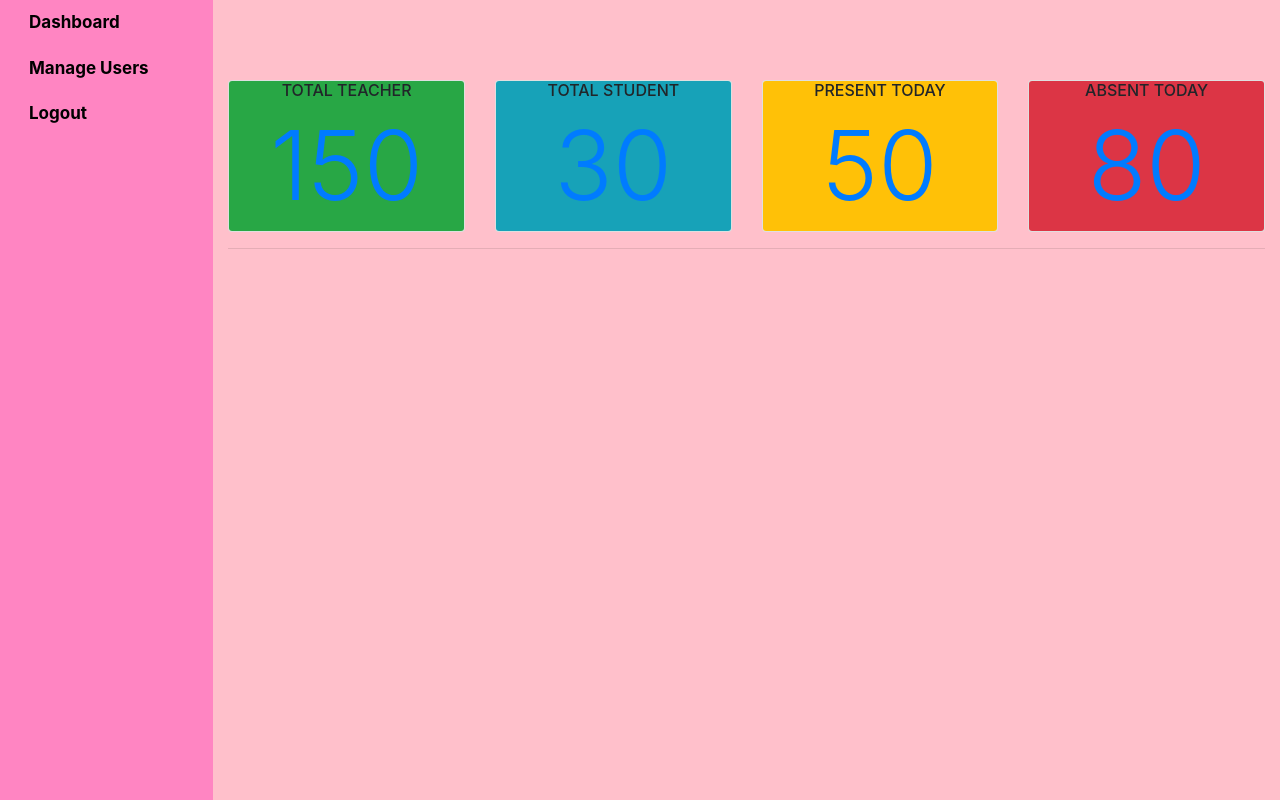
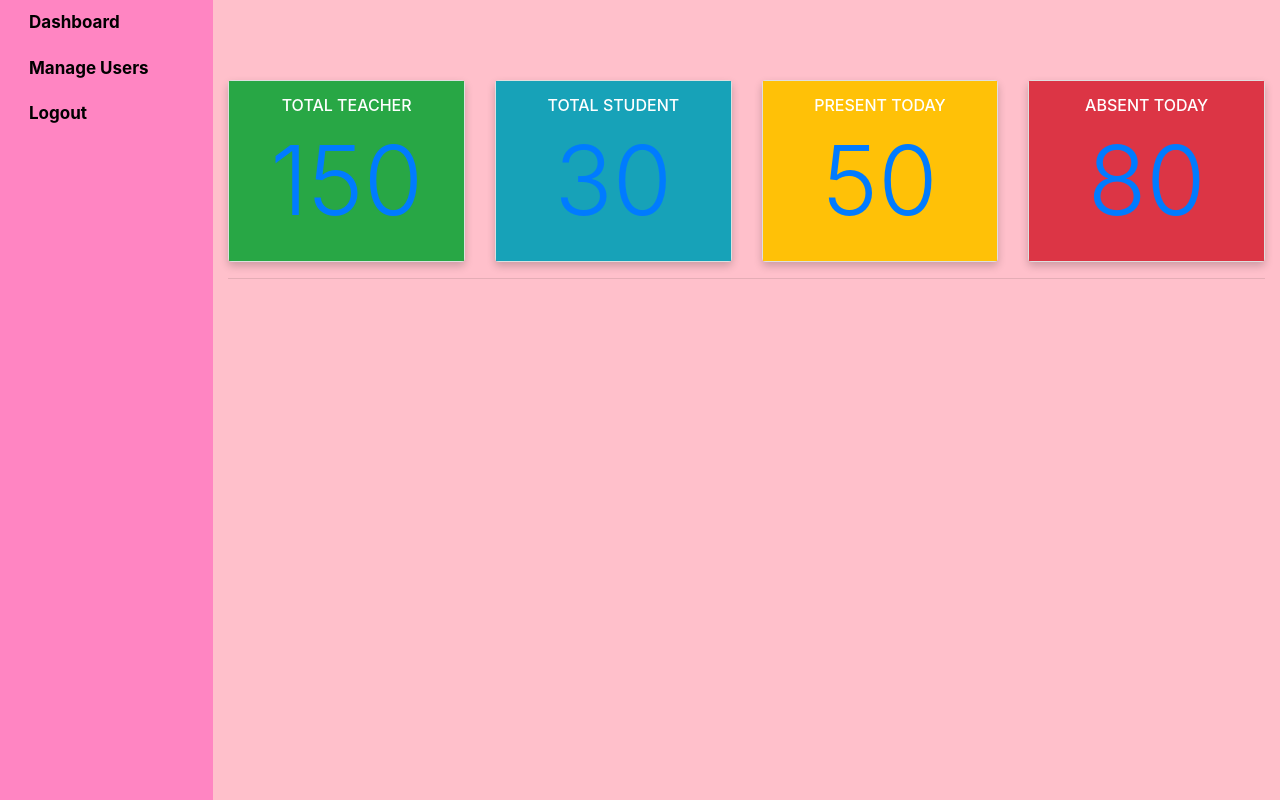
Before and after one commit to Israelshecktar/seemeehere, a Flask app: page /dashboard in a window 1280 px wide. Shown: the part 76-876 px from the top of the page. Run offline with Flask 3, Linux system fonts and the light colour scheme; the visitor is signed in with stand-in values (Sample User, id 1); parts of the project's set-up code (start-up, migrations or seed data) failed here and were passed over; some libraries are stand-ins or nearby versions.

Commit message:
fixed cards

```diff
--- a/static/style/dashboard.css
+++ b/static/style/dashboard.css
@@ -1,22 +1,39 @@
-body{
-        font-size:12px;
+/* Base styles */
+body {
+  font-size: 14px;
   background-color: #FFA6C9;
+  font-family: 'Roboto', sans-serif;
   }
+
+/* Card styles */
 .card {
   transition: 0.3s;
   cursor: pointer;
+  border-radius: 10px;
+  box-shadow: 0 4px 8px 0 rgba(0,0,0,0.2);
 }
+.card-block .rotate {
+  margin: 0 auto;
+}
+
 .card:hover {
     transform: scale(1.05); /* Creates a zoom effect */
 }
+
 .card-block {
     text-align: center;
     display: flex;
     flex-direction: column;
     justify-content: center;
 }
+
+.card-inverse .card-block {
+  color: #fff;
+  padding: 15px;
+}
+
+/* Responsive layout adjustments */
 @media (max-width: 768px) {
-    /* Adjusts layout for smaller screens */
     .main {
         padding: 15px;
     }
@@ -28,8 +45,6 @@ body{
 @media screen and (max-width: 48em) {
     .row-offcanvas {
         position: relative;
-    -webkit-transition: all 0.25s ease-out;
-    -moz-transition: all 0.25s ease-out;
         transition: all 0.25s ease-out;
     }
     .row-offcanvas-left .sidebar-offcanvas {
@@ -47,7 +62,6 @@ body{
     }
 }
 
-
 @media screen and (max-width: 34em) {
     .row-offcanvas-left .sidebar-offcanvas {
         left: -45%;
@@ -61,10 +75,7 @@ body{
     }
 }
 
-.card {
-  overflow: hidden;
-}
-
+/* Additional styles */
 .card-block .rotate {
     z-index: 8;
     float: right;
@@ -79,15 +90,7 @@ body{
     right: -10px;
     bottom: 0;
     display: block;
-  -webkit-transform: rotate(-44deg);
-  -moz-transform: rotate(-44deg);
-  -o-transform: rotate(-44deg);
-  -ms-transform: rotate(-44deg);
     transform: rotate(-44deg);
-}
-
-.display-1 a {
-        text-decoration:none;
 }
 
 .leftMenus a {
@@ -96,6 +99,10 @@ body{
         font-weight:bold;
 }
 
+.display-1 a {
+    text-decoration: none;
+}
+
 .nav-link {
-        color:white;
+    color: white;
 }
```
Lines whose indentation alone changed are shown as unchanged.
